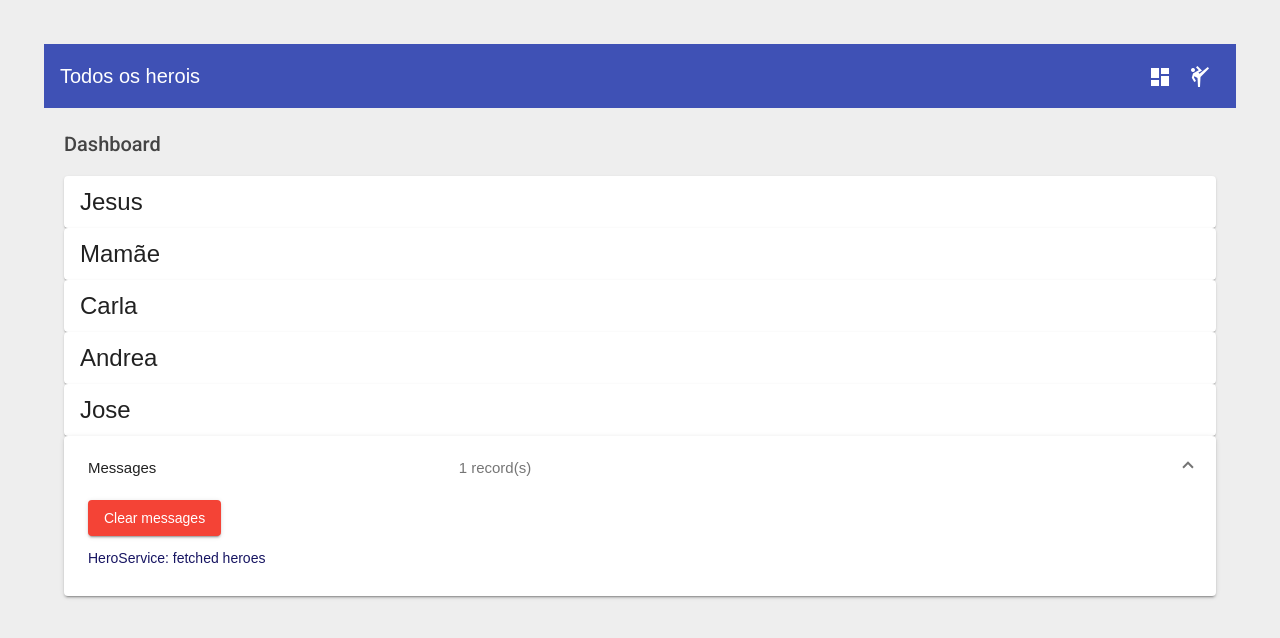
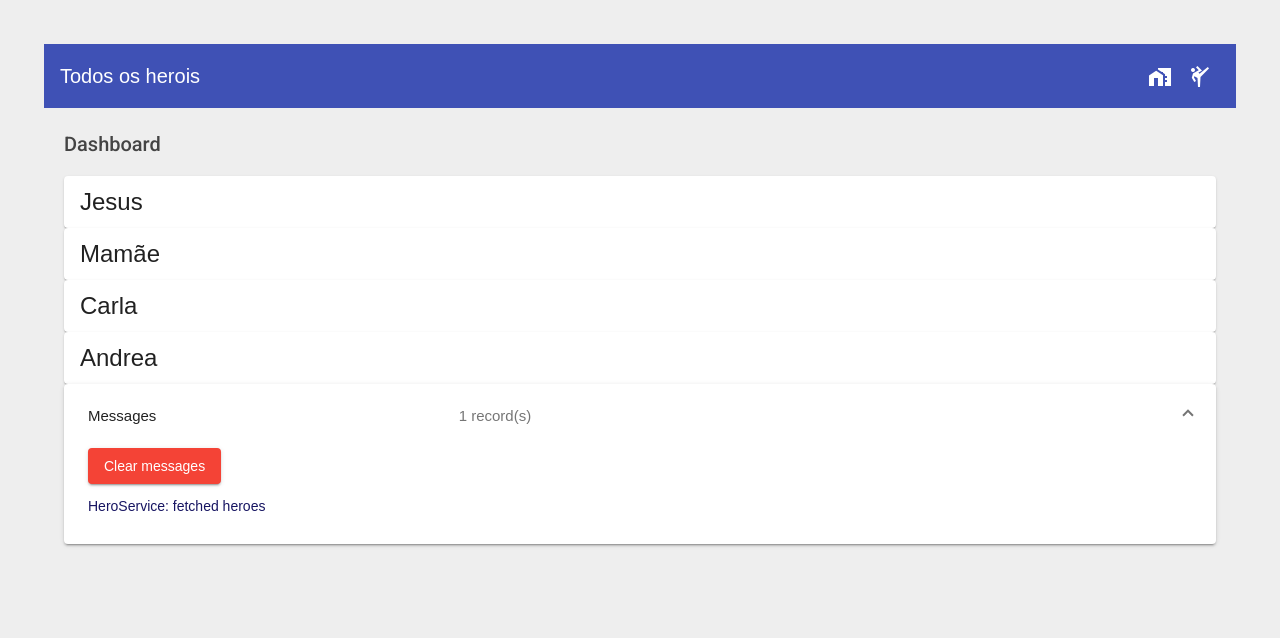
Before and after one commit to CleberBatista36/lista-herois-CBD-angular, an Angular app: page /dashboard in a window 1280 px wide. Shown: the top 638 px of the page. Built offline with nearby package versions, Linux system fonts and the light colour scheme.

Commit message:
alt dasboard

```diff
--- a/src/app/app.component.html
+++ b/src/app/app.component.html
@@ -6,7 +6,7 @@
       matTooltip="Dashboard"
       routerLink="/dashboard"
     >
-    <mat-icon>dashboard</mat-icon>
+    <mat-icon>home_work</mat-icon>
   </button>
   <button mat-icon-button
       aria-label="Lista de heroes"
--- a/src/app/dashboard/dashboard.component.ts
+++ b/src/app/dashboard/dashboard.component.ts
@@ -19,6 +19,6 @@ export class DashboardComponent implements OnInit {
   getHeroes(): void{
     this.heroeService
       .getHeroes()
-      .subscribe((heroes) => (this.heroes = heroes.slice(0,5)));
+      .subscribe((heroes) => (this.heroes = heroes.slice(0,4)));
   }
 }
```
